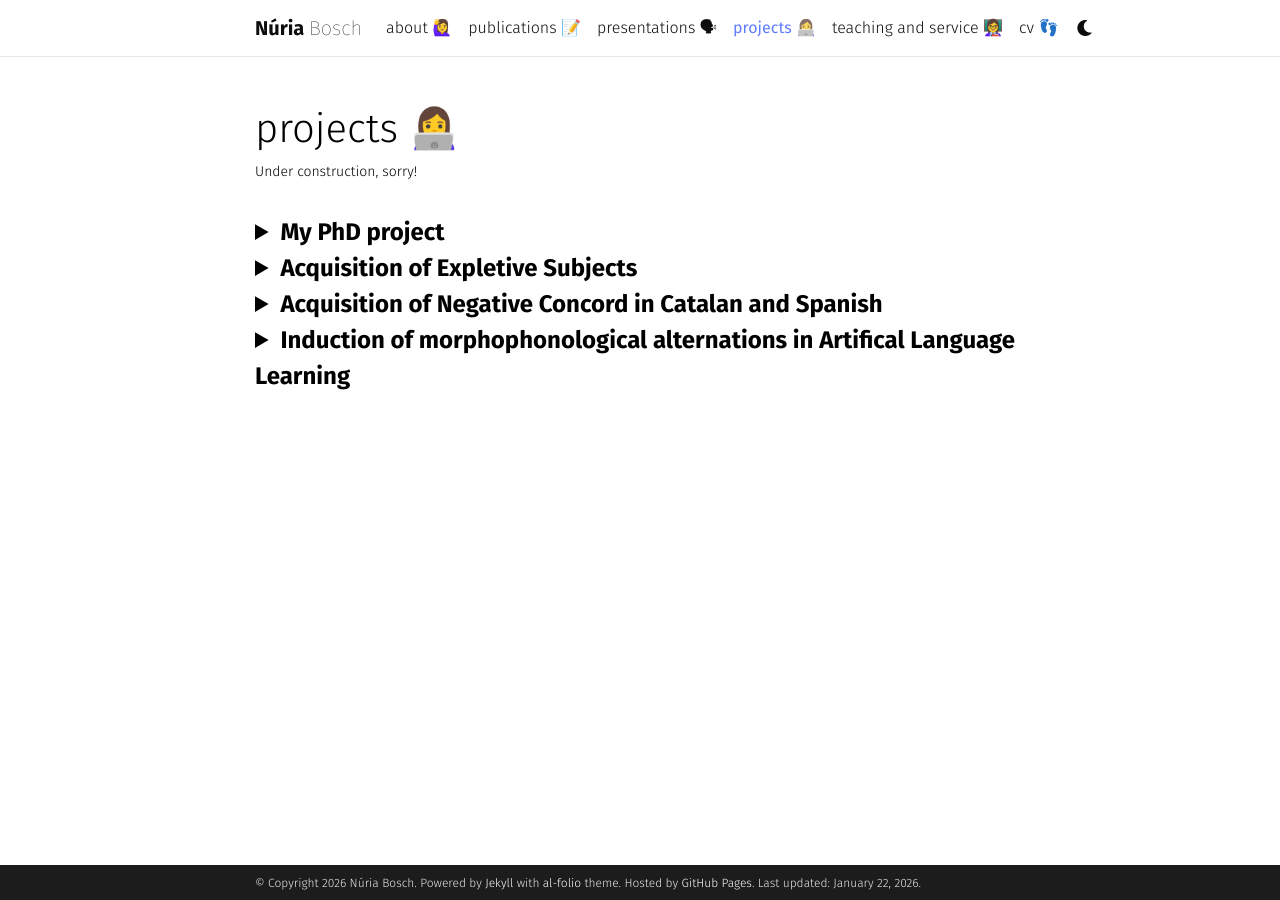
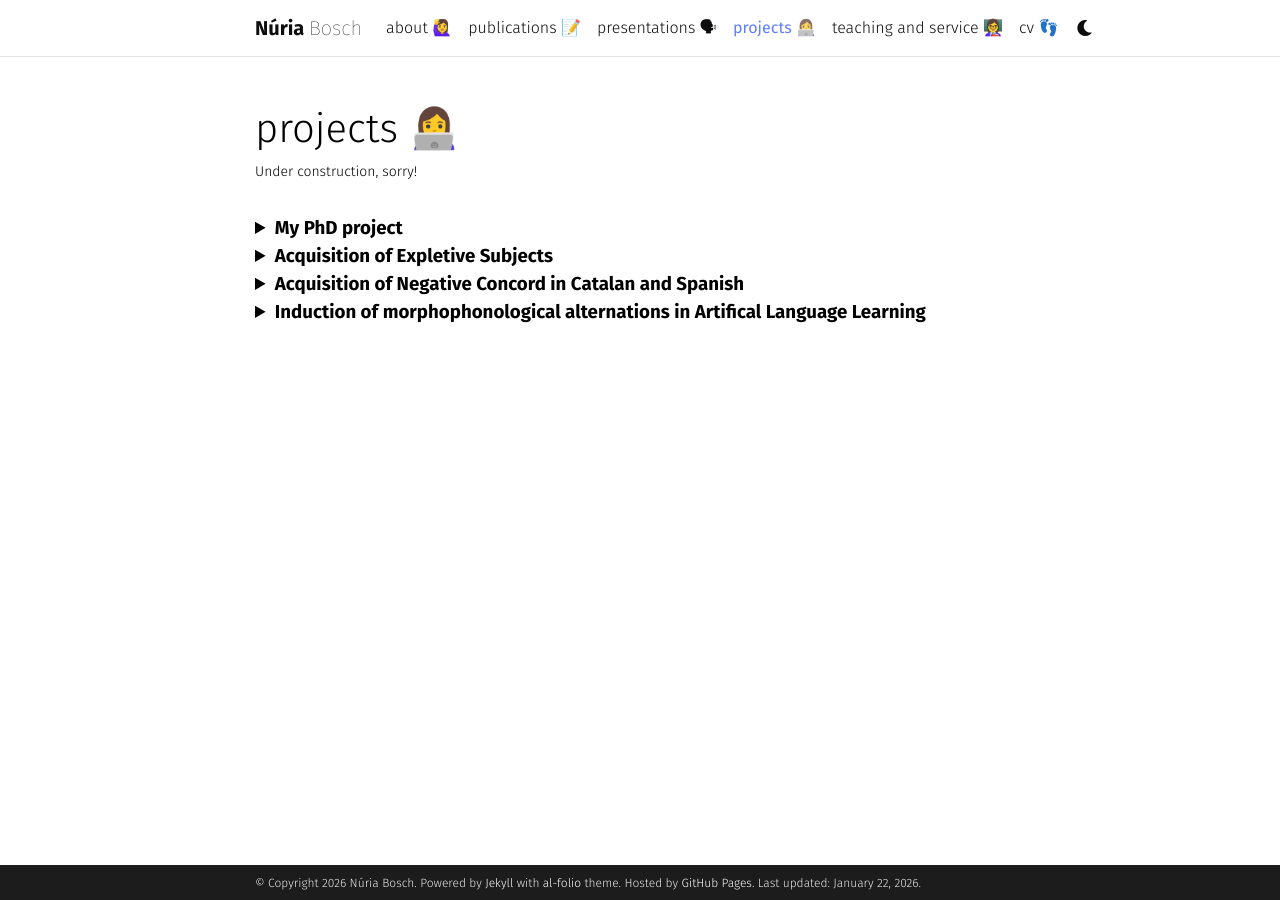
Before and after one commit to nuria-bosch/nuria-bosch.github.io, a Jekyll site: the page built from _pages/projects.md, in a window 1280 px wide. Built offline with Jekyll 4.4.1, drawn with Linux system fonts in a browser that asks for light colours; some web fonts are replaced; comment, search, counter and statistics services are not loaded; a style sheet for code colours, icons or effects is not loaded.

Commit message:
Update _base.scss

```diff
--- a/_sass/_base.scss
+++ b/_sass/_base.scss
@@ -1008,8 +1008,6 @@ nav[data-toggle="toc"] {
 }
 
 .project-title {
-  font-size: 1.5rem;
-  font-weight: bold;
 }
 
 .project-title:hover {
```
